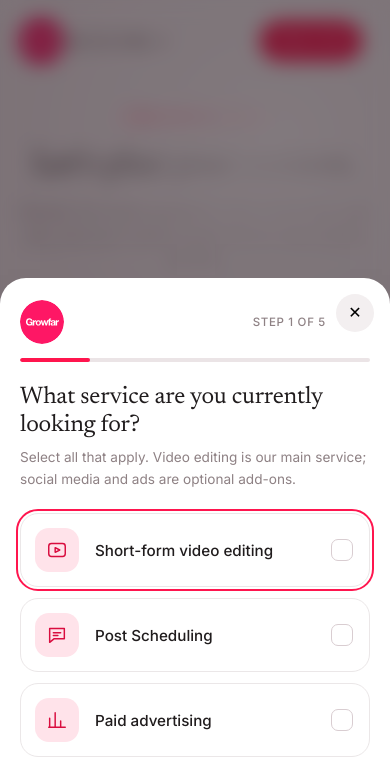
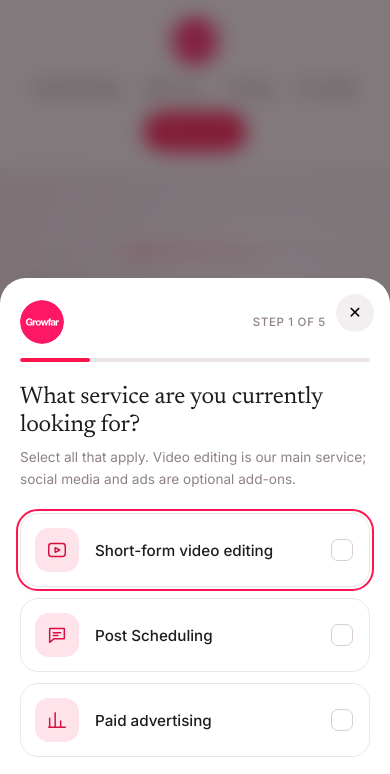
Before and after one commit to growfaragency-arch/growfarwebsite, a plain HTML site: page book.html in a window 390 px wide. Shown: the top 774 px of the page. Drawn offline with Linux system fonts and the light colour scheme.

Commit message:
Add files via upload

```diff
--- a/book.html
+++ b/book.html
@@ -31,12 +31,17 @@ src="https://www.facebook.com/tr?id=1360784305839886&ev=PageView&noscript=1"
 /></noscript>
 <!-- End Meta Pixel Code -->
 </head>
-<body>
+<body class="lp-body">
 
 <header>
   <div class="wrap nav lp-head">
     <a href="index.html" class="logo"><img src="assets/logo.svg" alt="Growfar" width="54" height="54"></a>
-    <a href="work.html" class="lp-nav-link">See Our Edits →</a>
+    <div class="lp-menu">
+      <a href="index.html#services">Video Editing</a>
+      <a href="index.html#addons">Add-ons</a>
+      <a href="index.html#pricing">Pricing</a>
+      <a href="work.html">Our Edits</a>
+    </div>
     <a href="#contact" data-book class="btn btn-fill btn-sm">Book a Call</a>
   </div>
 </header>
--- a/style.css
+++ b/style.css
@@ -1155,12 +1155,17 @@ a,button,.step,.bk-opt,.vt{-webkit-tap-highlight-color:transparent}
 @media (max-width:720px){.foot-social{order:2}}
 
 /* Book-a-call landing page (ads destination) — same brand shell, no nav/animation deps */
+/* header is static here (not fixed/scroll-hiding, since there's no scroll JS on this
+   page) so a taller header on small screens never overlaps the hero below it */
+.lp-body header{position:static;background:var(--bg)}
+.lp-body .hero{padding-top:70px}
 .lp-center{max-width:600px;margin-inline:auto;text-align:center}
 .lp-center p.lead{margin:1rem auto 2rem;max-width:44ch}
 .lp-trust{justify-content:center;margin-top:1.8rem}
 .lp-head{flex-wrap:wrap;row-gap:.8rem}
-.lp-nav-link{font-size:.86rem;color:#564c4e;margin-left:auto;margin-right:1.2rem;transition:color .3s;white-space:nowrap}
-.lp-nav-link:hover{color:var(--green-d)}
+.lp-menu{display:flex;flex-wrap:wrap;gap:1.6rem;font-size:.86rem;color:#564c4e;margin-left:auto;margin-right:1.4rem}
+.lp-menu a{transition:color .3s;white-space:nowrap}
+.lp-menu a:hover{color:var(--green-d)}
 
 .lp-stats-sec{padding:56px 0 0}
 .lp-stats{grid-template-columns:repeat(3,1fr);gap:1rem;max-width:640px;margin-inline:auto}
@@ -1180,8 +1185,9 @@ a,button,.step,.bk-opt,.vt{-webkit-tap-highlight-color:transparent}
 
 @media (max-width:720px){
   .lp-head{justify-content:center}
-  .lp-nav-link{margin:0;order:2}
-  .lp-head .btn{order:3}
+  .lp-head .logo{flex:0 0 100%;justify-content:center;display:flex}
+  .lp-menu{margin:0;justify-content:center;order:2;flex:0 0 100%}
+  .lp-head .btn{order:3;margin-inline:auto}
   .lp-stats{grid-template-columns:1fr}
   .lp-why-grid{grid-template-columns:1fr}
 }
```
